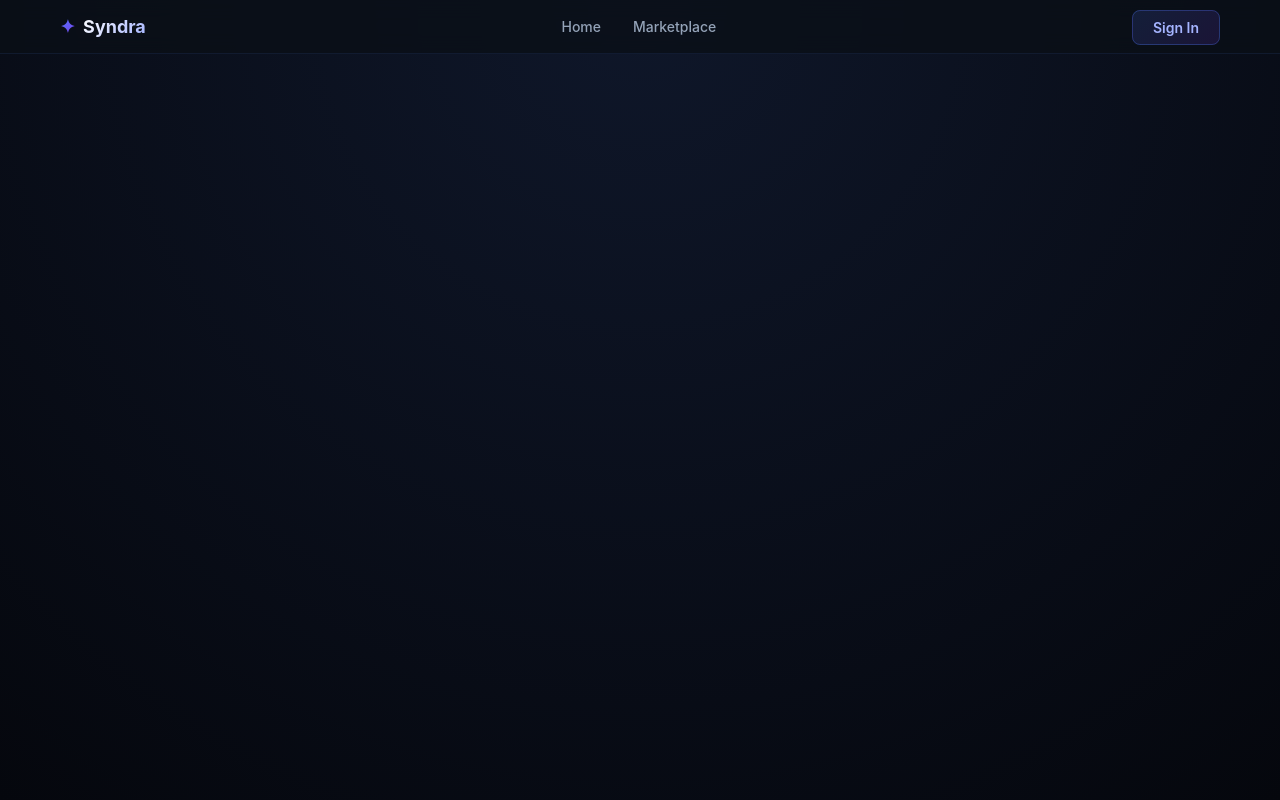
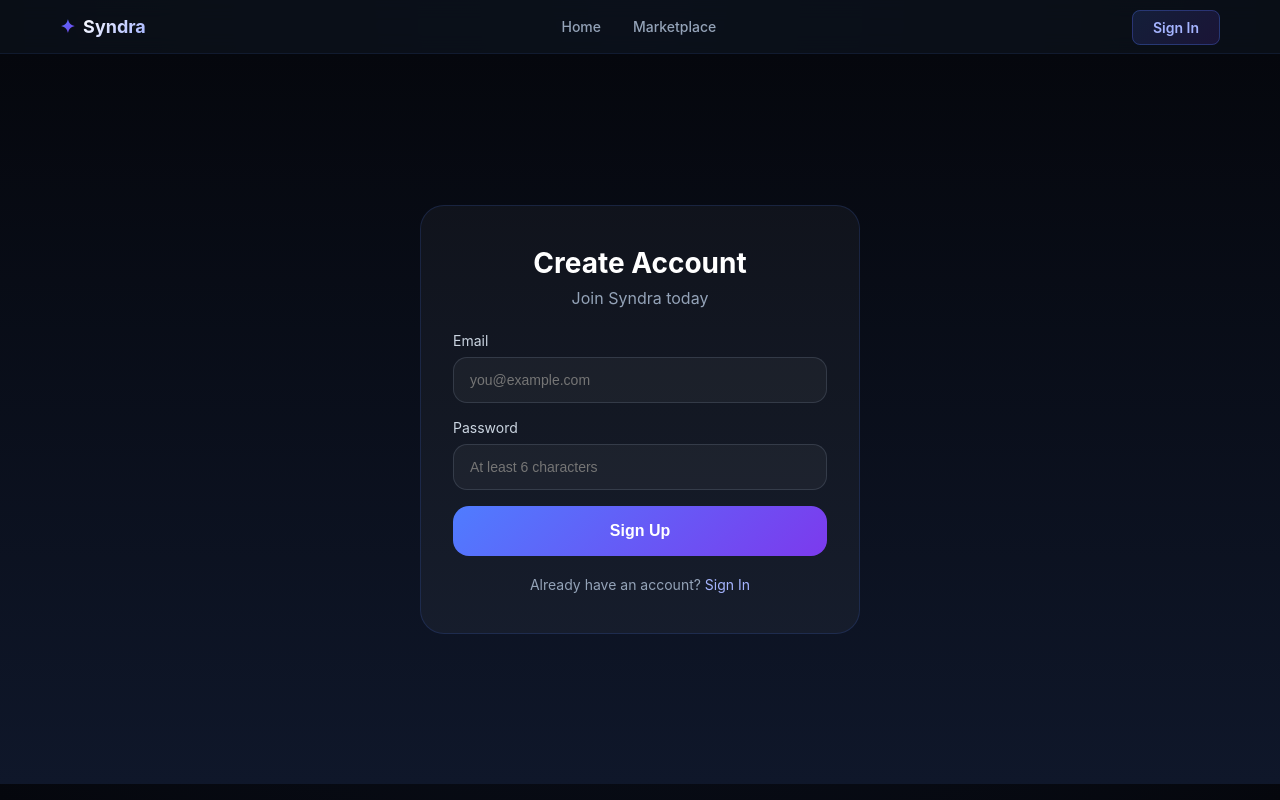
Before and after one commit to Darkzzzz23/syndra, a React (Create React App) app: page /signup in a window 1280 px wide. Built offline with nearby package versions, Linux system fonts and the light colour scheme; no server answers.

Commit message:
Add signup page

```diff
--- a/src/App.js
+++ b/src/App.js
@@ -21,6 +21,7 @@ import Settings from "./pages/Settings";
 import ProtectedRoute from "./components/ProtectedRoute";
 import AdminRoute from "./components/AdminRoute";
 import PromoterRoute from "./components/PromoterRoute";
+import Signup from "./pages/Signup";
 
 function App() {
   const { currentUser, userProfile } = useContext(AuthContext);
@@ -53,6 +54,7 @@ function App() {
           <Route path="/admin" element={<AdminRoute><Admin /></AdminRoute>} />
           <Route path="/admin-dashboard" element={<Navigate to="/admin" replace />} />
           <Route path="/go/:id" element={<Redirect />} />
+          <Route path="/signup" element={<Signup />} />
         </Routes>
       </div>
     </div>
--- a/src/pages/Login.jsx
+++ b/src/pages/Login.jsx
@@ -85,7 +85,7 @@ function Login() {
           </div>
 
           <p style={styles.signupText}>
-            Don't have an account? <Link to="/login" style={styles.signupLink}>Sign up here</Link>
+            Don't have an account? <Link to="/signup" style={styles.signupLink}>Sign up here</Link>
           </p>
         </div>
       </div>
--- /dev/null
+++ b/src/pages/Signup.jsx
@@ -0,0 +1,98 @@
+import { useState } from "react";
+import { Link, useNavigate } from "react-router-dom";
+import { createUserWithEmailAndPassword } from "firebase/auth";
+import { auth, db } from "../firebase/config";
+import { doc, setDoc, serverTimestamp } from "firebase/firestore";
+
+function Signup() {
+  const navigate = useNavigate();
+  const [email, setEmail] = useState("");
+  const [password, setPassword] = useState("");
+  const [loading, setLoading] = useState(false);
+  const [error, setError] = useState("");
+
+  const handleSignup = async (e) => {
+    e.preventDefault();
+    if (!email || !password) {
+      setError("Please fill in all fields.");
+      return;
+    }
+    if (password.length < 6) {
+      setError("Password must be at least 6 characters.");
+      return;
+    }
+
+    setLoading(true);
+    setError("");
+
+    try {
+      const result = await createUserWithEmailAndPassword(auth, email, password);
+      // Create user document
+      await setDoc(doc(db, "users", result.user.uid), {
+        email,
+        role: null,
+        totalClicks: 0,
+        totalRevenue: 0,
+        totalSales: 0,
+        createdAt: serverTimestamp(),
+      });
+      navigate("/choose-role");
+    } catch (err) {
+      if (err.code === "auth/email-already-in-use") {
+        setError("An account with this email already exists.");
+      } else {
+        setError("Signup failed. Please try again.");
+      }
+    } finally {
+      setLoading(false);
+    }
+  };
+
+  return (
+    <div style={styles.page}>
+      <div style={styles.container}>
+        <div style={styles.card}>
+          <h1 style={styles.title}>Create Account</h1>
+          <p style={styles.subtitle}>Join Syndra today</p>
+
+          {error && <div style={styles.alertError}>{error}</div>}
+
+          <form onSubmit={handleSignup} style={styles.form}>
+            <label style={styles.label}>
+              Email
+              <input type="email" value={email} onChange={(e) => setEmail(e.target.value)} placeholder="you@example.com" style={styles.input} required />
+            </label>
+            <label style={styles.label}>
+              Password
+              <input type="password" value={password} onChange={(e) => setPassword(e.target.value)} placeholder="At least 6 characters" style={styles.input} required />
+            </label>
+            <button type="submit" disabled={loading} style={styles.button}>
+              {loading ? "Creating Account…" : "Sign Up"}
+            </button>
+          </form>
+
+          <p style={styles.loginText}>
+            Already have an account? <Link to="/login" style={styles.loginLink}>Sign In</Link>
+          </p>
+        </div>
+      </div>
+    </div>
+  );
+}
+
+const styles = {
+  page: { minHeight: "calc(100vh - 70px)", padding: "60px 24px", color: "#fff", background: "linear-gradient(180deg, #05070d 0%, #0f172a 100%)", fontFamily: "Inter, sans-serif", display: "flex", justifyContent: "center", alignItems: "center" },
+  container: { maxWidth: "440px", width: "100%" },
+  card: { padding: "40px 32px", borderRadius: "24px", background: "rgba(255,255,255,0.04)", border: "1px solid rgba(79,124,255,0.16)" },
+  title: { fontSize: "28px", margin: 0, textAlign: "center" },
+  subtitle: { color: "#94a3b8", textAlign: "center", marginTop: "8px" },
+  form: { display: "flex", flexDirection: "column", gap: "16px", marginTop: "24px" },
+  label: { display: "flex", flexDirection: "column", gap: "8px", fontSize: "14px", color: "#cbd5e1" },
+  input: { borderRadius: "14px", border: "1px solid rgba(148,163,184,0.2)", padding: "14px 16px", fontSize: "14px", background: "rgba(255,255,255,0.04)", color: "#fff", outline: "none" },
+  button: { padding: "16px 24px", borderRadius: "16px", border: "none", cursor: "pointer", fontSize: "16px", fontWeight: 700, background: "linear-gradient(135deg, #4f7cff, #7c3aed)", color: "#fff" },
+  loginText: { marginTop: "20px", textAlign: "center", color: "#94a3b8", fontSize: "14px" },
+  loginLink: { color: "#a5b4ff", textDecoration: "none" },
+  alertError: { padding: "14px 18px", borderRadius: "16px", background: "rgba(248,113,113,0.16)", color: "#fecaca", marginBottom: "8px" },
+};
+
+export default Signup;
```
